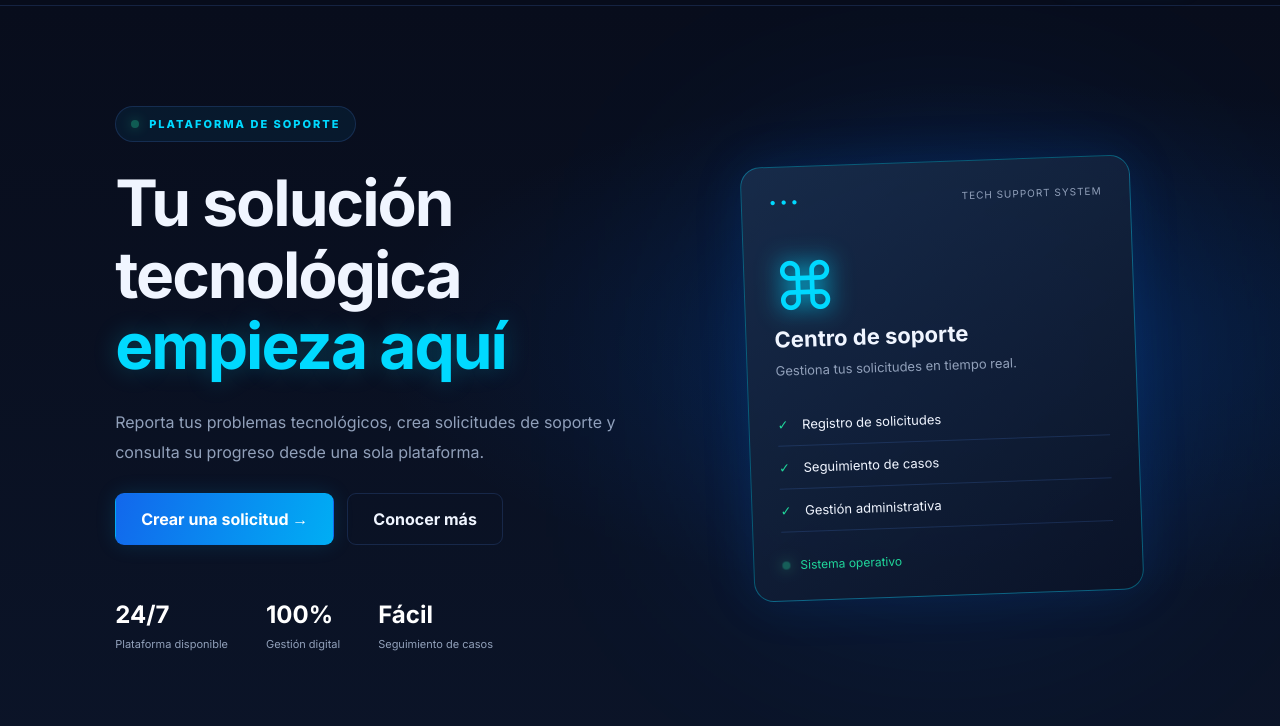
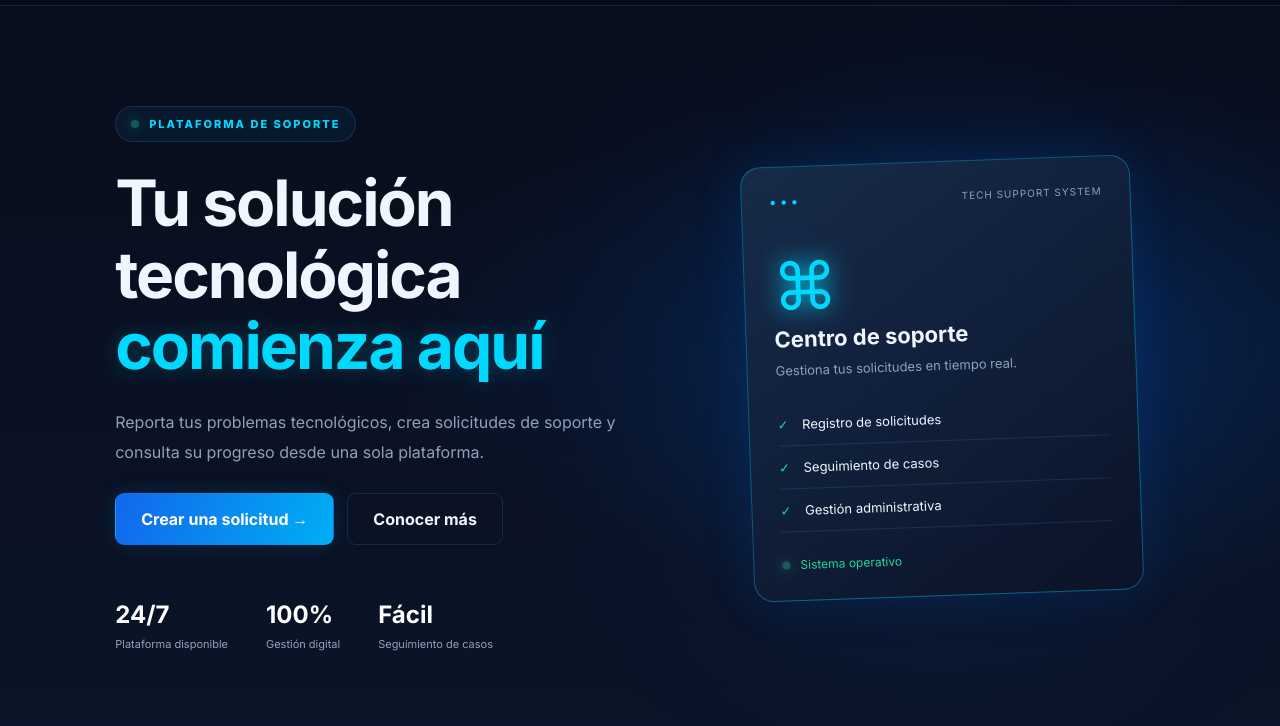
Before and after one commit to julonlondres-hash/tecny-soport, a plain HTML site: page index.html in a window 1280 px wide. Shown: the part 74-800 px from the top of the page. Drawn offline with Linux system fonts and the light colour scheme; a script that the page names is missing.

Commit message:
Corregir nombre de pagina principal

```diff
--- a/index.html
+++ b/index.html
@@ -41,7 +41,7 @@
 
                 <h1>
                     Tu solución tecnológica
-                    <span>empieza aquí</span>
+                    <span>comienza aquí</span>
                 </h1>
 
                 <p>
```
